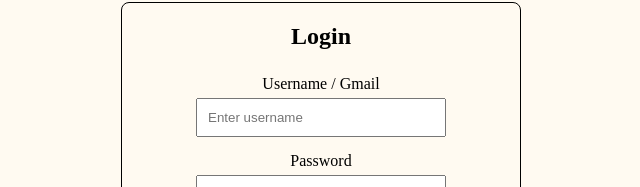
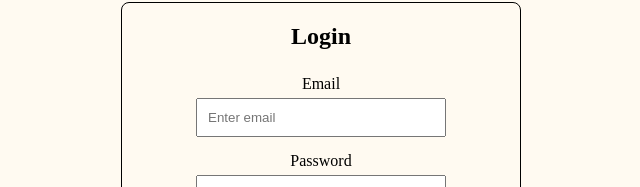
Before and after one commit to flypoodles/cs484Project, a React (Vite) app in the folder frontend/: page / in a window 1280 px wide. Shown: the part 148-335 px from the top of the page, without its empty margins (319-959 px from the left). Built offline with nearby package versions, Linux system fonts and the light colour scheme; no server answers.

Commit message:
minor UI

```diff
--- a/frontend/src/pages/Welcome.tsx
+++ b/frontend/src/pages/Welcome.tsx
@@ -161,11 +161,11 @@ function EnterInfo({
       {error && <div className="login-error">Error: {error}</div>}
       <form className="loginForm" onSubmit={handleConnection}>
         <h2 style={{ marginBottom: "10px", marginTop: "0px" }}>Login</h2>
-        <label>Username / Gmail</label>
+        <label>Email</label>
         <input
           type="text"
           value={email}
-          placeholder="Enter username"
+          placeholder="Enter email"
           onChange={(e) => setEmail(e.target.value)}
           required
         />
```
Also changed, not shown: 1 other file (tests, documents, lock files or other folders).
